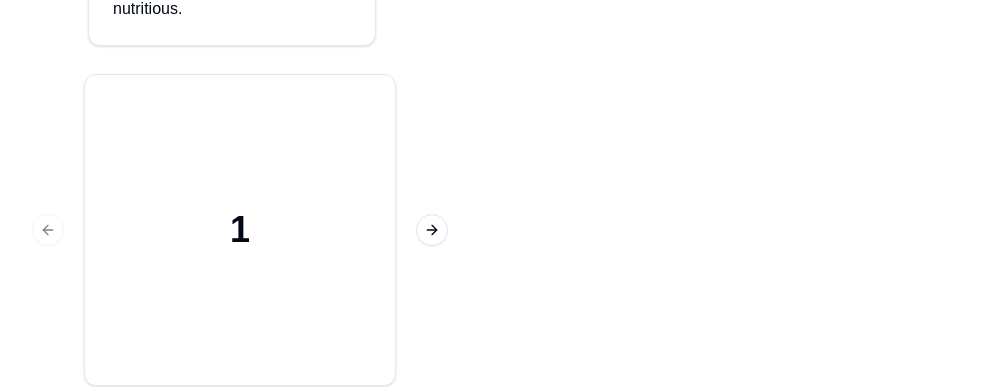
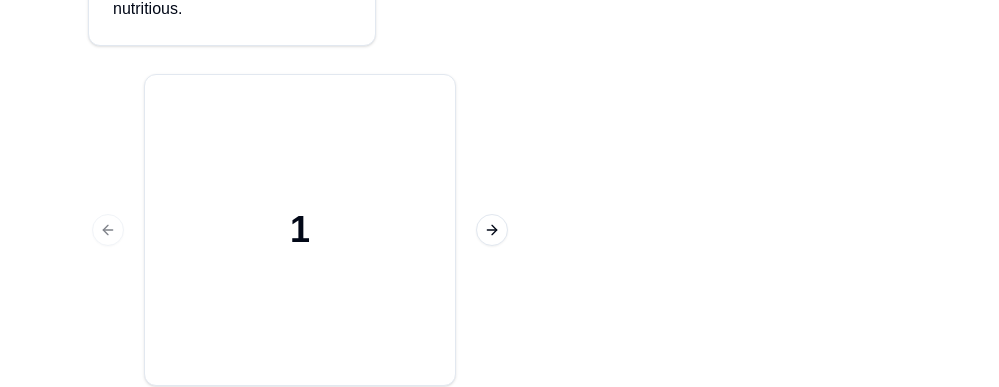
Before and after one commit to calvinrahmat/belajar-leonard, a Next.js app: page / in a window 1280 px wide. Shown: the part 1255-1642 px from the top of the page, without its empty margins (112-1111 px from the left). Built offline with nearby package versions, Linux system fonts and the light colour scheme.

Commit message:
updated by Leon

```diff
--- a/app/page.tsx
+++ b/app/page.tsx
@@ -64,14 +64,14 @@ export default function Home() {
             )}
         </div>
 
-        <div>
-        <Carousel className="justify-center w-full max-w-xs">
+        <div className="flex items-center justify-center">
+        <Carousel className="w-full max-w-xs">
       <CarouselContent>
         {Array.from({ length: 5 }).map((_, index) => (
           <CarouselItem key={index}>
             <div className="p-1">
               <Card>
-                <CardContent className="flex aspect-square items-center justify-center p-6">
+                <CardContent className="flex aspect-square items-center justify-center p-10">
                   <span className="text-4xl font-semibold">{index + 1}</span>
                 </CardContent>
               </Card>
```
